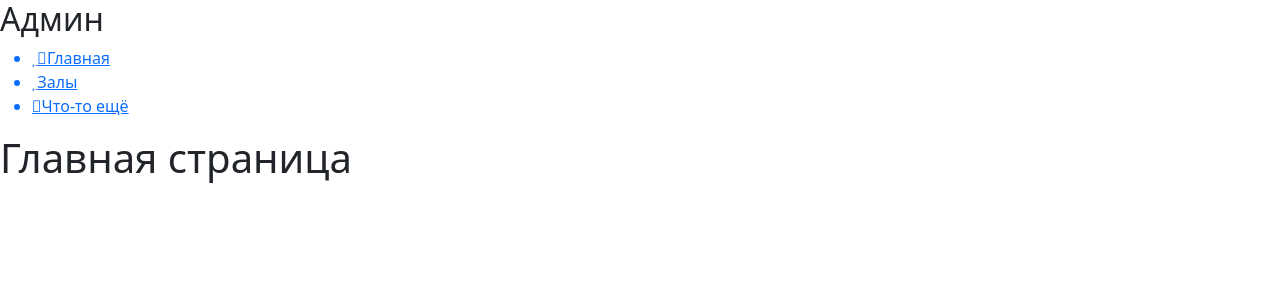
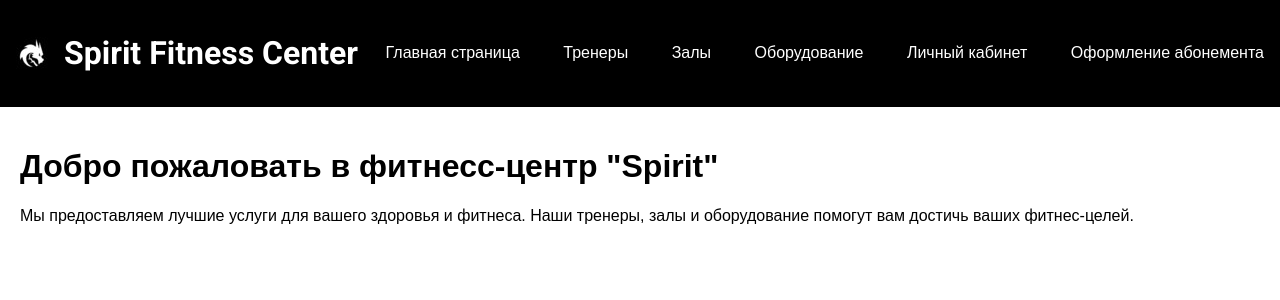
Before and after one commit to SvetoiEnot5/Spirit, a Django app: page / in a window 1280 px wide. Shown: the top 300 px of the page. Run offline with Django 4.2, Linux system fonts and the light colour scheme; some libraries are stand-ins or nearby versions.

Commit message:
Создан HTML-шаблон для сайта

```diff
--- a/Spirit/Spirit/urls.py
+++ b/Spirit/Spirit/urls.py
@@ -7,4 +7,5 @@ from django.conf.urls.static import static
 urlpatterns = [
     path('admin/', admin.site.urls),
     path('', include('main.urls')),
+
 ] + static(settings.STATIC_URL, document_root=settings.STATIC_ROOT)
--- a/Spirit/main/templates/main/coach.html
+++ b/Spirit/main/templates/main/coach.html
@@ -1,8 +1,4 @@
 {% extends 'main/layout.html' %}
-
-{% block Title %}
-Spirit
-{% endblock %}
 
 {% block content %}
 <h1>Список тренеров</h1>
--- a/Spirit/main/templates/main/index.html
+++ b/Spirit/main/templates/main/index.html
@@ -1,9 +1,7 @@
 {% extends 'main/layout.html' %}
-
-{% block alex %}
-Spirit
+{% block content %}
+<div class="content">
+        <h1>Добро пожаловать в фитнесс-центр "Spirit"</h1>
+        <p>Мы предоставляем лучшие услуги для вашего здоровья и фитнеса. Наши тренеры, залы и оборудование помогут вам достичь ваших фитнес-целей.</p>
+    </div>
 {% endblock %}
-
-{% block content %}
-<h1>Главная страница</h1>
-{% endblock %}
--- a/Spirit/main/templates/main/layout.html
+++ b/Spirit/main/templates/main/layout.html
@@ -1,27 +1,72 @@
-{% load static %}
 <!DOCTYPE html>
 <html lang="ru">
+
 <head>
     <meta charset="UTF-8">
-    <title>    {% block alex %}{% endblock %}</title>
-    <link rel="stylesheet" href="https://cdn.jsdelivr.net/npm/bootstrap@5.2.3/dist/css/bootstrap.min.css">
-    <link rel="stylesheet" href="{% static 'main/css/main.css' %}" >
-    <link rel="stylesheet" href="https://use.fontawesome.com/releases/v5.8.2/css/all.css">
+    <meta name="viewport" content="width=device-width, initial-scale=1.0">
+    <title>Spirit Fitness Center</title>
+    <link rel="stylesheet" href="https://fonts.googleapis.com/css2?family=Roboto:wght@400;700&display=swap">
+    <style>
+        body {
+            margin: 0;
+            font-family: Arial, sans-serif;
+        }
+
+        #navbar {
+            background-color: black;
+            overflow: hidden;
+            display: flex; /* Используем flexbox для расположения элементов в строку */
+            align-items: center; /* Выравниваем элементы по центру по вертикали */
+            justify-content: space-between;
+        }
+        #navbar h1 {
+            display: flex;
+            align-items: center;
+            line-height: 40px; /* Высота меню */
+            font-family: 'Roboto', sans-serif;
+            color: White
+        }
+        .menu h1 img {
+            width: 10px; /* Размер изображения */
+            vertical-align: middle;
+        }
+        #navbar a {
+            float: left;
+            display: block;
+            color: white;
+            text-align: center;
+            padding: 14px 16px;
+            text-decoration: none;
+        }
+
+        #navbar a:hover {
+            background-color: #ddd;
+            color: black;
+        }
+
+        .content {
+            padding: 20px;
+        }
+    </style>
 </head>
+
 <body>
-    <aside>
-<!--        <img src="{% static 'main/img' %}">-->
-<!--        <span> class="logo">Alex<</span>-->
-        <h2>Админ</h2>
-        <ul>
-            <a href=""><li><i class="fa-solid fa-heart"></i><i class="fa-solid fa-dumbbell"></i>Главная</li></a>
-            <a href=""><li><i class="fa-solid fa-heart"></i>Залы</li></a>
-            <a href=""><li><i class="fa-brands fa-fort-awesome"></i>Что-то ещё</li></a>
-        </ul>
-    </aside>
-    <main>
-    {% block content %}
-    {% endblock %}
-    </main>
+    <div id="navbar">
+        <h1>
+            <img src="static/main/image/logo1.jpg" alt="Логотип">
+            Spirit Fitness Center
+        </h1>
+        <a href="home">Главная страница</a>
+        <a href="coach">Тренеры</a>
+        <a href="#gyms">Залы</a>
+        <a href="#equipment">Оборудование</a>
+        <a href="#account">Личный кабинет</a>
+        <a href="#subscription">Оформление абонемента</a>
+    </div>
+
+{% block content %}
+{% endblock %}
+
 </body>
+
 </html>
--- a/Spirit/main/urls.py
+++ b/Spirit/main/urls.py
@@ -2,7 +2,7 @@ from django.urls import path, include
 from . import views
 
 urlpatterns = [
-    path('', views.alex),
-    path('Alex', views.artur),
+    path('home', views.alex, name='home'),
+    path('', views.alex, name='home'),
     path('coach', views.coach, name='coach'),
 ]
--- a/Spirit/main/views.py
+++ b/Spirit/main/views.py
@@ -3,7 +3,5 @@ from django.http import HttpResponse
 def alex(request):
     return render(request, 'main/index.html')
 
-def artur(request):
-    return render(request, 'main/about.html')
 def coach(request):
     return render(request,'main/coach.html')
```
Also changed, not shown: Spirit/main/templates/main/about.html (deleted, +0 -9 lines), Spirit/db.sqlite3, Spirit/static/main/image/logo1.jpg (added).
